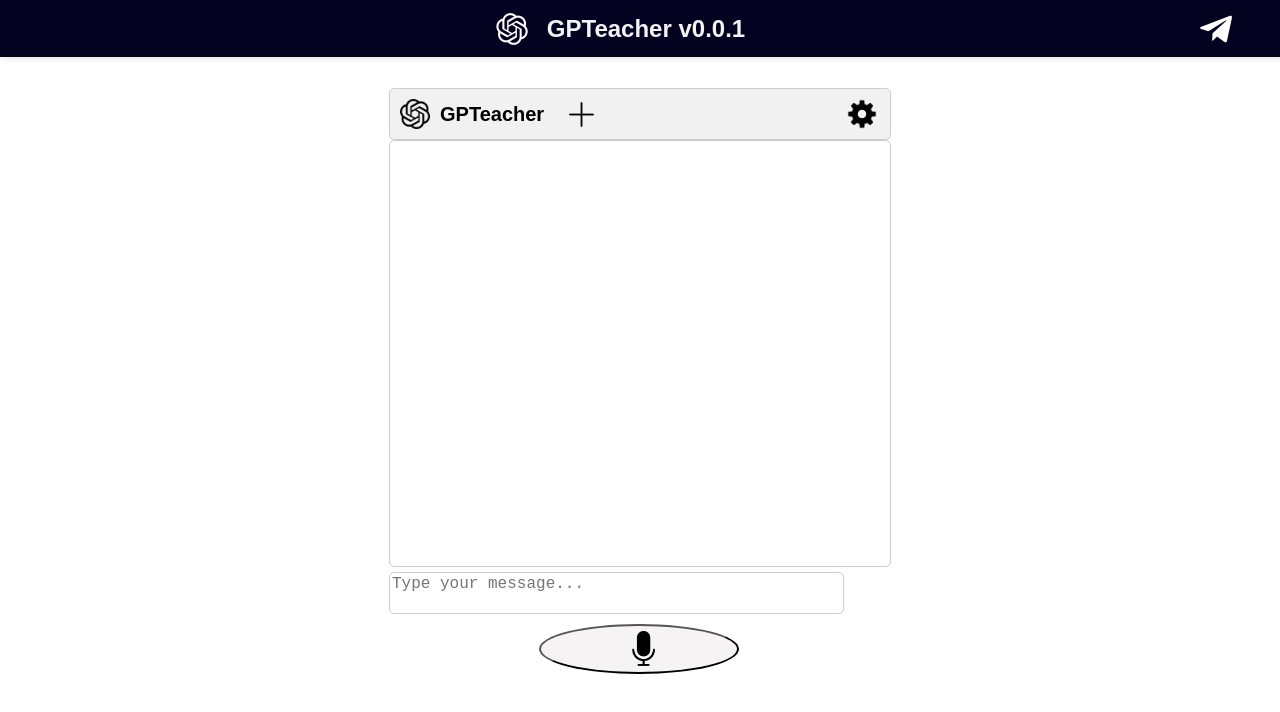
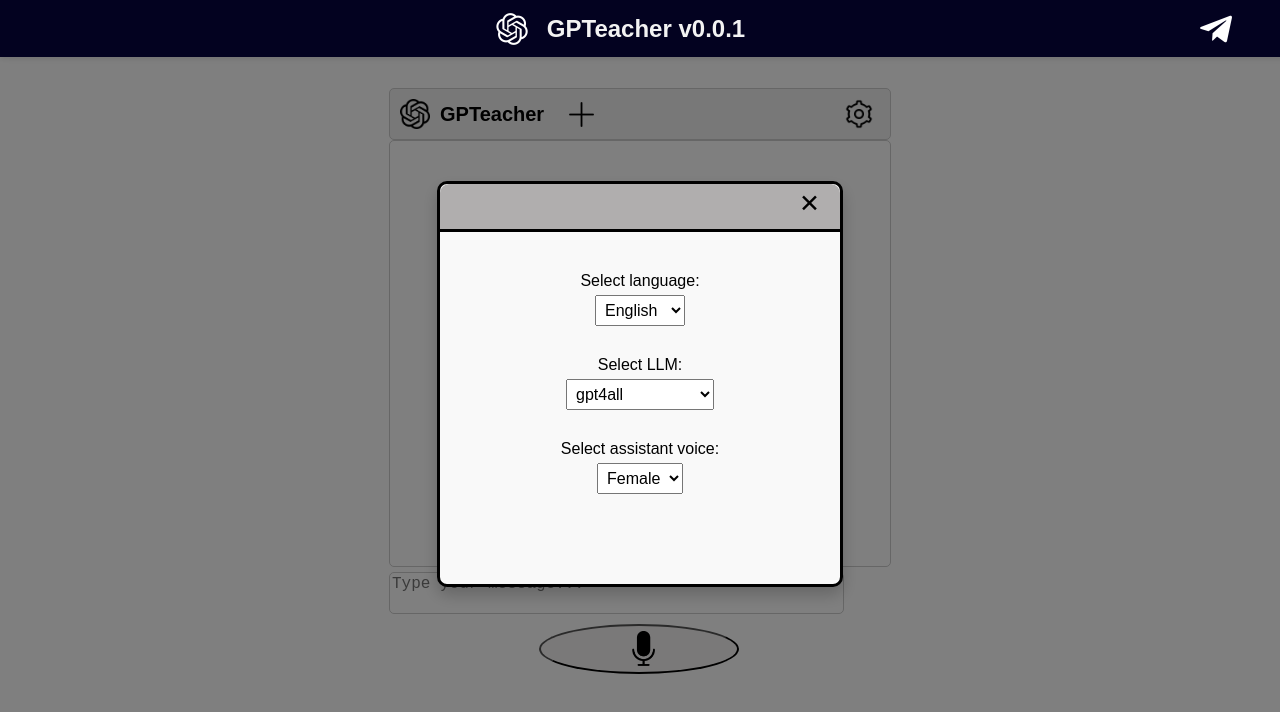
Before and after one commit to Ubermensch124/GPT_English, a website: page frontend/public/chat_page.html in a window 1280 px wide. Both pictures are taken after a click on the button 867 px from the left and 114 px from the top of the page. Drawn offline with Linux system fonts and the light colour scheme; no server answers.

Commit message:
Add dropdown menu and voice selection

```diff
--- a/frontend/public/chat_page.html
+++ b/frontend/public/chat_page.html
@@ -27,7 +27,7 @@
           <img src="chat_page/static/logo.png" alt="Chat Icon" class="chat-icon" />
           <h2 class="chat-title">GPTeacher</h2>
           <button title="New Chat" id="resetBtn" disabled></button>
-          <button title="Settings" id="clickBtn"></button>
+          <button title="Settings" id="settingsBtn"></button>
         </div>
         <div class="chat-container">
           <div class="chat-box">
@@ -47,6 +47,34 @@
           </button>
         </div>
       </div>
+      <div class="dropdown-menu" id="dropdownMenu" style="display: none;">
+        <div class="menu-header"></div>
+        <button id="closeButton">&#10005;</button>
+        <div class="language-select-container">
+          <label for="languageSelect">Select language:</label>
+          <select id="languageSelect">
+            <option value="en">English</option>
+            <option value="fr">French</option>
+            <option value="es">Spanish</option>
+          </select>
+        </div>
+        <div class="llm-select-container">
+          <label for="llmSelect">Select LLM:</label>
+          <select id="llmSelect">
+            <option value="en">gpt4all</option>
+            <option value="fr">Yandex GPT-lite</option>
+            <option value="es">Gigachat-lite</option>
+          </select>
+        </div>
+        <div class="assistant-voice-select-container">
+          <label for="assistant-voiceSelect">Select assistant voice:</label>
+          <select id="assistant-voiceSelect">
+            <option value="en">Female</option>
+            <option value="fr">Male</option>
+          </select>
+        </div>
+      </div>
+      <div id="overlay" class="overlay" style="display: none;"></div>
     </main>
     <script src="chat_page/app.js"></script>
   </body>
--- a/frontend/public/chat_page/app.js
+++ b/frontend/public/chat_page/app.js
@@ -7,7 +7,14 @@
 const sendTextBtn = document.getElementById("sendTextBtn");
 const newBtn = document.getElementById("newBtn");
 const outerBtn = document.getElementById("outerBtn");
-const settingsBtn = document.getElementById('clickBtn');
+const settingsBtn = document.getElementById("settingsBtn");
+const dropdownMenu = document.getElementById("dropdownMenu");
+const closeButton = document.getElementById("closeButton");
+const overlay = document.getElementById("overlay");
+const assistan_voice_selector = document.getElementById(
+  "assistant-voiceSelect"
+);
+
 let mediaRecorder;
 let chunks = [];
 
@@ -45,7 +52,7 @@
         chatMessages.appendChild(message);
       }
 
-      chatMessages.scrollTop = chatMessages.scrollHeight; // Scroll to the bottom
+      chatMessages.scrollIntoView({ behavior: 'smooth', block: 'end', inline: 'start' });
       resetBtn.disabled = false;
     }
   } catch (error) {
@@ -57,10 +64,14 @@
 
 async function getAudioFromServer(prompt) {
   try {
+    console.log(assistan_voice_selector.value);
     const response = await fetch("http://localhost:8000/get_audio", {
       method: "POST",
       headers: { "Content-Type": "application/json" },
-      body: JSON.stringify({ text: prompt }),
+      body: JSON.stringify({
+        text: prompt,
+        voice: assistan_voice_selector.selectedOptions[0].text,
+      }),
     });
 
     if (response.ok) {
@@ -76,6 +87,7 @@
 
       gptMessage.appendChild(audioElement);
       chatMessages.appendChild(gptMessage);
+      chatMessages.scrollIntoView({ behavior: 'smooth', block: 'end', inline: 'start' });
     } else {
       console.error("Error fetching audio:", response.status);
     }
@@ -90,6 +102,7 @@
     userMessage.classList.add("user-message");
     userMessage.textContent = text;
     chatMessages.appendChild(userMessage);
+    chatMessages.scrollIntoView({ behavior: 'smooth', block: 'end', inline: 'start' });
 
     const response = await fetch("http://localhost:8000/text_prompt", {
       method: "POST",
@@ -127,7 +140,7 @@
       }
       console.log(chunk);
       gptMessage.textContent = receivedData;
-      chatMessages.scrollTop = chatMessages.scrollHeight;
+      chatMessages.scrollIntoView({ behavior: 'smooth', block: 'end', inline: 'start' });
     }
 
     console.log(receivedData);
@@ -202,7 +215,6 @@
   }
 });
 
-
 async function resetEvent() {
   try {
     const response = await fetch("http://localhost:8000/reset_conversation", {
@@ -230,7 +242,6 @@
   textInput.value = "";
 });
 
-
 textInput.addEventListener("input", () => {
   if (textInput.value.trim()) {
     if (!sendTextBtnFlag) {
@@ -247,7 +258,6 @@
   }
 });
 
-
 textInput.addEventListener("keydown", (event) => {
   if (event.shiftKey && event.key === "Enter") {
     event.preventDefault();
@@ -255,11 +265,10 @@
   } else if (event.key === "Enter") {
     event.preventDefault();
     sendTextBtn.click();
-  } else if (event.key === 'Escape') {
+  } else if (event.key === "Escape") {
     event.target.blur();
   }
 });
-
 
 sendTextBtn.addEventListener("click", async () => {
   if (textInput.value.trim()) {
@@ -272,25 +281,21 @@
   }
 });
 
-
 outerBtn.addEventListener("click", async () => {
   newBtn.click();
 });
-
 
 document.addEventListener("keydown", handleKeyDown);
 
 function handleKeyDown(event) {
   if (event.code === "Space" && document.activeElement !== textInput) {
     newBtn.click();
-  }
-  else if (event.key === '/') {
+  } else if (event.key === "/") {
     if (document.activeElement !== textInput) {
       event.preventDefault();
       textInput.focus();
     }
-  }
-  else if (event.ctrlKey && event.key === "q") {
+  } else if (event.ctrlKey && event.key === "q") {
     const audioMessages = document.querySelectorAll(".audio-message");
     const lastAudioMessage = audioMessages[audioMessages.length - 1];
     const audioElement = lastAudioMessage.querySelector("audio");
@@ -298,11 +303,10 @@
       audioElement.currentTime = 0;
       audioElement.play();
     }
-  }
-  else if (event.ctrlKey && event.key === 'Tab') {
-    const audioMessages = document.querySelectorAll('.audio-message');
+  } else if (event.ctrlKey && event.key === "Tab") {
+    const audioMessages = document.querySelectorAll(".audio-message");
     const lastAudioMessage = audioMessages[audioMessages.length - 1];
-    const audioElement = lastAudioMessage.querySelector('audio');
+    const audioElement = lastAudioMessage.querySelector("audio");
     if (audioElement) {
       if (audioElement.paused) {
         audioElement.play();
@@ -313,7 +317,21 @@
   }
 }
 
+settingsBtn.addEventListener("click", function () {
+  dropdownMenu.style.display = "none" ? "block" : "none";
+  overlay.style.display = "none" ? "block" : "none";
+});
 
-settingsBtn.addEventListener('click', function() {
-  alert("Настройки ещё не готовы, проявите терпение!");
+closeButton.addEventListener("click", function () {
+  dropdownMenu.style.display = "none";
+  overlay.style.display = "none";
 });
+
+document.addEventListener("click", function (event) {
+  const isClickInside = dropdownMenu.contains(event.target);
+  const isClickOnSettingsBtn = event.target === settingsBtn;
+
+  if (!isClickInside && !isClickOnSettingsBtn) {
+    closeButton.click();
+  }
+});
--- a/frontend/public/chat_page/styles.css
+++ b/frontend/public/chat_page/styles.css
@@ -291,21 +291,138 @@
   }
 }
 
-#clickBtn {
-  margin-left: 447px;
+#settingsBtn {
+  margin-left: 240px;
+  margin-right: 1px;
+  padding: 10px;
   width: 30px;
   height: 30px;
-  background-image: url("static/settings.png");
+  background-image: url("static/settings_empty.png");
   background-size: contain;
   background-color: transparent;
   background-repeat: no-repeat;
   border: none;
   cursor: pointer;
-  position: fixed;
+  position: relative;
 }
 
-#clickBtn:active {
+#settingsBtn:hover {
+  background-image: url("static/settings_filled.png");
+}
+
+#settingsBtn:active {
   width: 28px;
   height: 28px;
-  transition: 0.01s;
+  transition: 0.1s;
 }
+
+.overlay {
+  position: fixed;
+  top: 0;
+  left: 0;
+  width: 100%;
+  height: 100%;
+  background-color: rgba(0, 0, 0, 0.5);
+  display: none;
+}
+
+.dropdown-menu {
+  position: fixed;
+  top: 48%;
+  left: 50%;
+  transform: translate(-50%, -50%);
+  background-color: #f9f9f9;
+  width: 400px;
+  height: 400px;
+  box-shadow: 0px 8px 16px 0px rgba(0, 0, 0, 0.2);
+  z-index: 1;
+  display: flex;
+  flex-direction: column;
+  align-items: center;
+  justify-content: center;
+  border-radius: 10px;
+  border: 3px solid black;
+}
+
+.menu-header {
+  width: 100%;
+  height: 45px;
+  background-color: #b0aeae;
+  position: relative;
+  border-top-left-radius: 9px;
+  border-top-right-radius: 9px;
+  border-bottom: 3px solid black;
+}
+
+#closeButton {
+  position: absolute;
+  top: -5px;
+  right: -5px;
+  background-color: transparent;
+  border: none;
+  font-size: 25px;
+  cursor: pointer;
+}
+
+/************************/
+
+.language-select-container {
+  display: flex;
+  flex-direction: column;
+  align-items: center;
+  margin-top: 40px;
+}
+
+.language-select-container label {
+  margin-bottom: 5px;
+  font-size: 16px;
+}
+
+#languageSelect {
+  display: block;
+  margin: 0 auto;
+  padding: 5px;
+  font-size: 16px;
+}
+
+/************************/
+
+.llm-select-container {
+  display: flex;
+  flex-direction: column;
+  align-items: center;
+  margin-top: 30px;
+}
+
+.llm-select-container label {
+  margin-bottom: 5px;
+  font-size: 16px;
+}
+
+#llmSelect {
+  display: block;
+  margin: 0 auto;
+  padding: 5px;
+  font-size: 16px;
+}
+
+/************************/
+
+.assistant-voice-select-container {
+  display: flex;
+  flex-direction: column;
+  align-items: center;
+  margin-top: 30px;
+}
+
+.assistant-voice-select-container label {
+  margin-bottom: 5px;
+  font-size: 16px;
+}
+
+#assistant-voiceSelect {
+  display: block;
+  margin: 0 auto;
+  padding: 5px;
+  font-size: 16px;
+}
```
Also changed, not shown: frontend/public/chat_page/static/settings.png (deleted), frontend/public/chat_page/static/settings_empty.png (added), frontend/public/chat_page/static/settings_filled.png (added), frontend/public/chat_page/static/tg_image.png (deleted), 5 other files.
